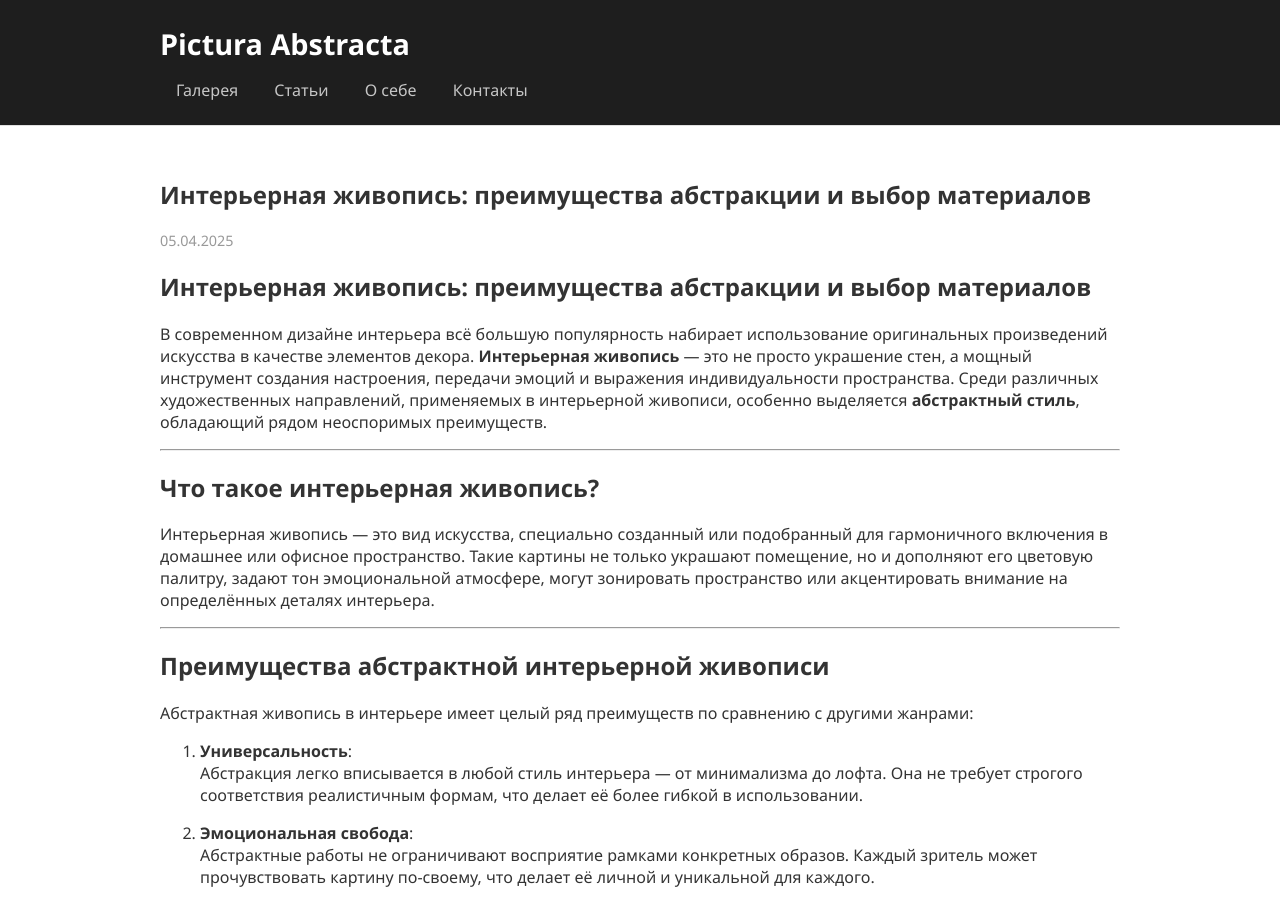
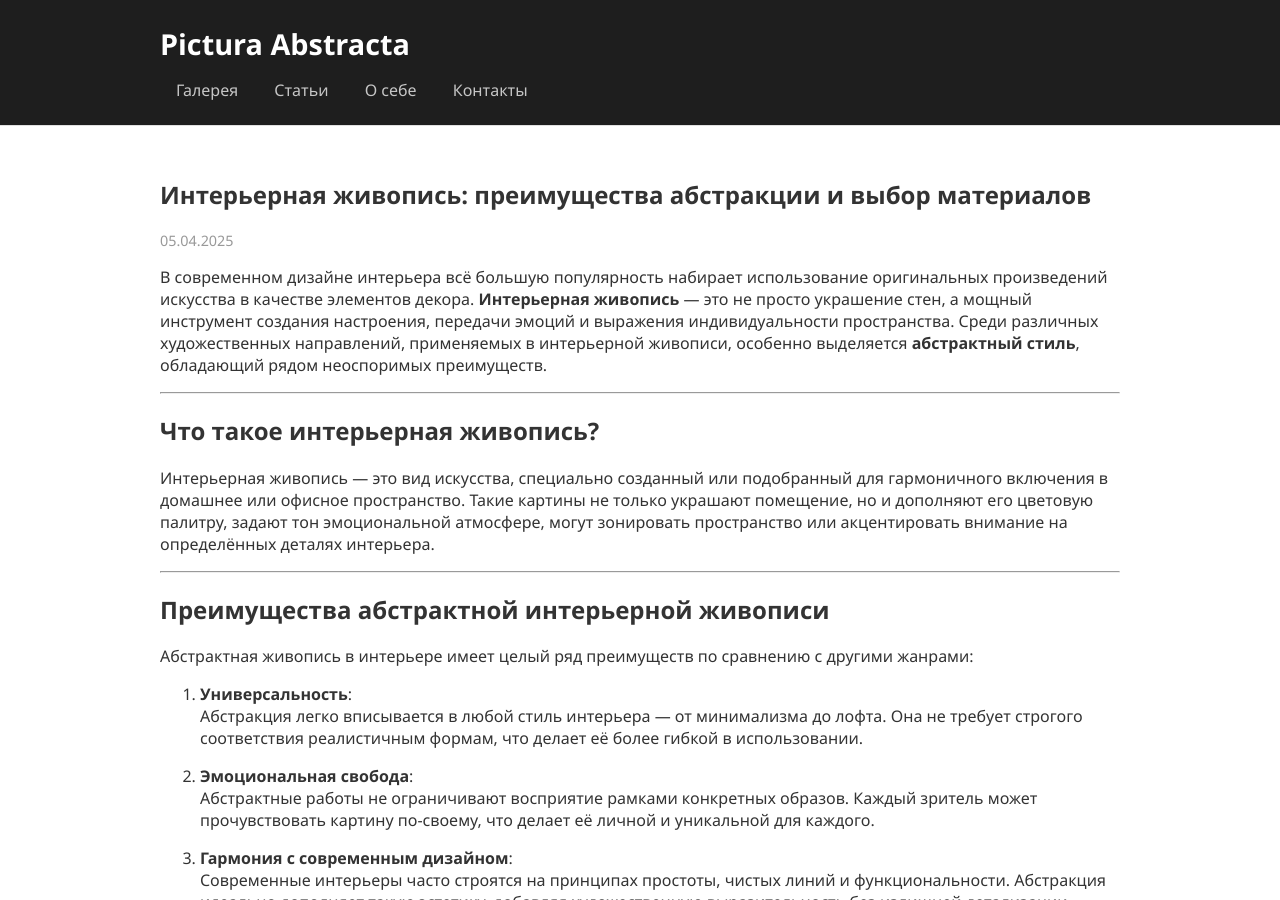
Before and after one commit to PicAbsArt/picabsart.github.io, a Jekyll site: the page built from _articles/int.md, in a window 1280 px wide and 900 px high. Built offline with Jekyll 4.4.1, drawn with Linux system fonts in a browser that asks for light colours.

Commit message:
Update int.md

```diff
--- a/_articles/int.md
+++ b/_articles/int.md
@@ -5,8 +5,6 @@ date: 2025-04-05 12:00:00 +0300
 categories: интерьер дизайн_интерьера живопись искусство акрил
 layout: article
 ---
-
-# Интерьерная живопись: преимущества абстракции и выбор материалов
 
 В современном дизайне интерьера всё большую популярность набирает использование оригинальных произведений искусства в качестве элементов декора. **Интерьерная живопись** — это не просто украшение стен, а мощный инструмент создания настроения, передачи эмоций и выражения индивидуальности пространства. Среди различных художественных направлений, применяемых в интерьерной живописи, особенно выделяется **абстрактный стиль**, обладающий рядом неоспоримых преимуществ.
 
```
